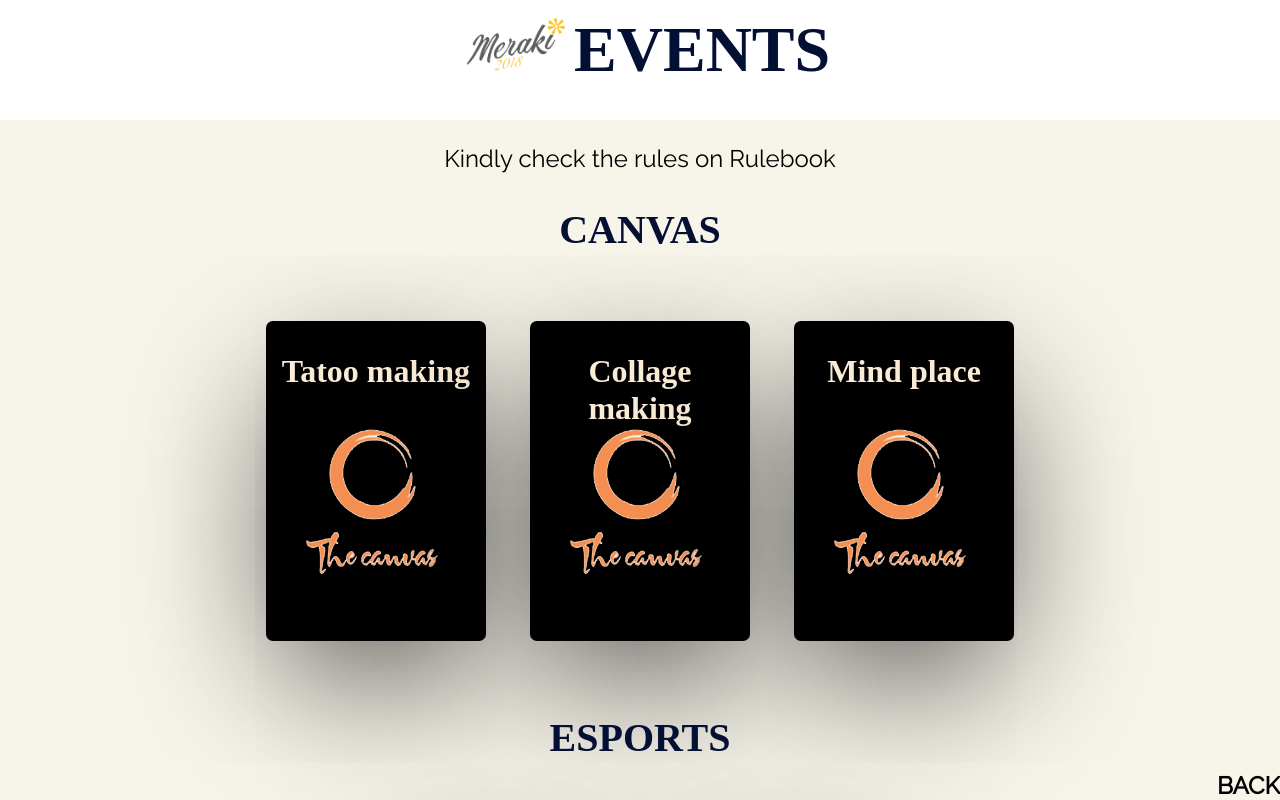
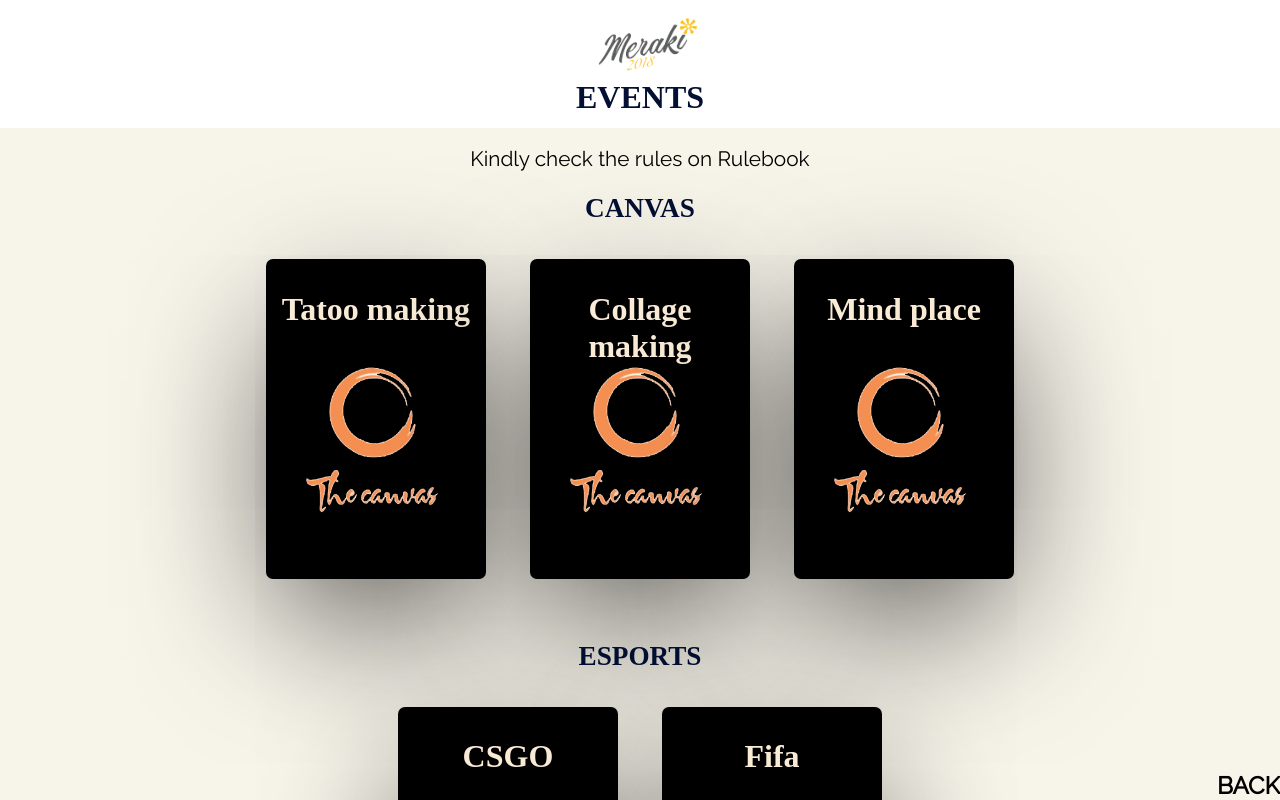
Before and after one commit to AkshaY2039/Meraki-2018, a plain HTML site: page wholeevents2.html in a window 1280 px wide. Shown: the top 800 px of the page. Drawn offline with Linux system fonts and the light colour scheme; a web font is replaced by a local one.

Commit message:
Made Changes

```diff
--- a/css/style_org-teams.css
+++ b/css/style_org-teams.css
@@ -51,7 +51,8 @@ body {
     text-align: center;
   }
     body p{
- margin-top: 6em;
+ margin-top: 7em;
+ font-size: 1.3rem;
 }
   }
   @media (min-width: 1000px) {
@@ -61,11 +62,11 @@ body {
    font-size: 4rem;
  }
    .logoa{
-    height:7.5rem;
+    height:10rem;
     text-align: center;
   }
   body p{
- margin-top: 7em;
+ margin-top: 7.7em;
 }
 }
   .container #decor{
--- a/css/wholeevents2.css
+++ b/css/wholeevents2.css
@@ -29,14 +29,21 @@ body {
   }
   body h1{
    text-align: center;
-   font-size: 4rem;
+   font-size: 2rem;
    font-family: 'Markazi Text', serif;
-   color: #030f33;
+   color: #f0ebd7;
   }
     body h2{
    text-align: center;
-   font-size: 2.5rem;
+   font-size: 1.7rem;
    font-family: 'Markazi Text', serif;
+   color: #030f33;
+   margin-bottom: 0;
+  }
+  h3{
+       text-align: center;
+   font-size: 2rem;
+      font-family: 'Markazi Text', serif;
    color: #030f33;
   }
   h5{
@@ -49,7 +56,7 @@ body {
   body p{
     text-align: center;
     font-family: 'Raleway', sans-serif;
-    font-size: 1.5rem;
+    font-size: 1.3rem;
   }
   #canva span{
     display: none;
@@ -165,14 +172,14 @@ body {
   .logoa{
     width: 100%;/*height: 4rem;*/ background-color: white;  left:0; top:0; position: fixed;
     z-index: 10;
-      height:7.5rem;
+      height:8rem;
       text-align: center;
       font-size:2rem;
 
   }
 
   body p{
-    margin-top: 6em;
+    margin-top: 7em;
    }
 
   .container div img {
--- a/wholeevents2.html
+++ b/wholeevents2.html
@@ -6,6 +6,8 @@
   <meta name="viewport" content="width=device-width, initial-scale=1">
   <title>Madras|Meraki'18</title>
   <link href="https://fonts.googleapis.com/css?family=Roboto+Condensed" rel="stylesheet">
+  <link href="https://fonts.googleapis.com/css?family=Cardo" rel="stylesheet">
+  <link href="https://fonts.googleapis.com/css?family=Signika" rel="stylesheet">
   <link rel="stylesheet" href="css/wholeevents2.css">
   <!-- <script>
         function redirect(){
@@ -20,7 +22,8 @@
     <div class="logoa">
 
         <a href="http://meraki18.herokuapp.com"><img src="meraki.png" style="width:100px;display:inline-flex;margin:1rem 0 0 1rem;"></a>
-        <h1 style="display: inline-flex; margin-top: 0;">EVENTS</h1>
+        <br>
+        <h3 style="display: inline-flex; margin-top:0;">EVENTS</h1>
     </div>
 
 
@@ -190,7 +193,6 @@
                 <ul>
                 <li>1st Prize: Rs.300</li>
                 <li>2nd Prize: Rs.200</li>
-                <a href="mailto:iiitdmtv@gmail.com" target="_blank" class="button" style="margin:8px 27px;">Mail</a>
                 </li></ul>
             </span>
                                     <!--<img src="https://images.unsplash.com/photo-1519522800923-7999b95cb3c6?ixlib=rb-0.3.5&ixid=eyJhcHBfaWQiOjEyMDd9&s=0253fdb32e31d50537b28f5ea7c48986&auto=format&fit=crop&w=934&q=80" alt="">-->
```
Also changed, not shown: org-teams.html (+1 -0 lines), wholeevents.html (+16 -6 lines).
